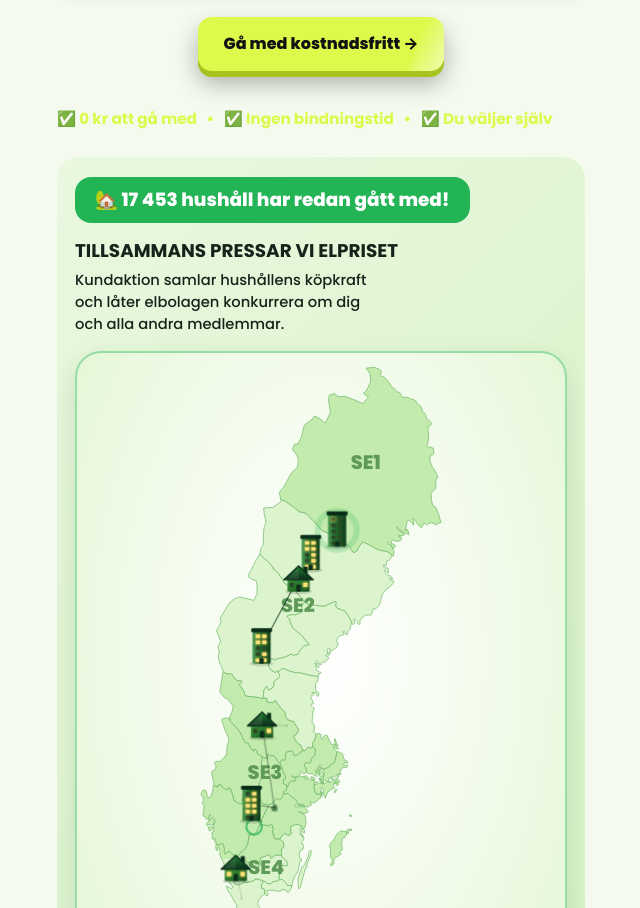
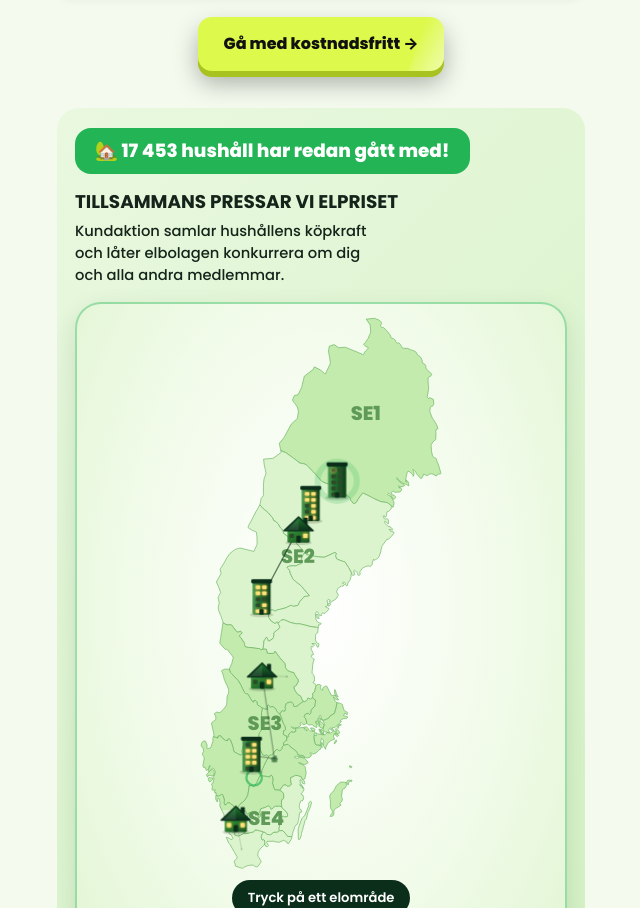
Before and after one commit to Robinaxen-sudo/Kundklubb---Elavtal, a plain HTML site: page index.html in a window 1280 px wide. Shown: the part 1419-2327 px from the top of the page, without its empty margins (319-959 px from the left). Drawn offline with Linux system fonts and the light colour scheme; animation ran at ten frames a second.

Commit message:
Update index.html

```diff
--- a/index.html
+++ b/index.html
@@ -309,11 +309,6 @@ Gå med kostnadsfritt →
 </a>
 </div>
 <div class="hero-trust">
-✅ 0 kr att gå med
-  •
-✅ Ingen bindningstid
-  •
-✅ Du väljer själv
 </div>
 
   <div class="together reveal">
```
